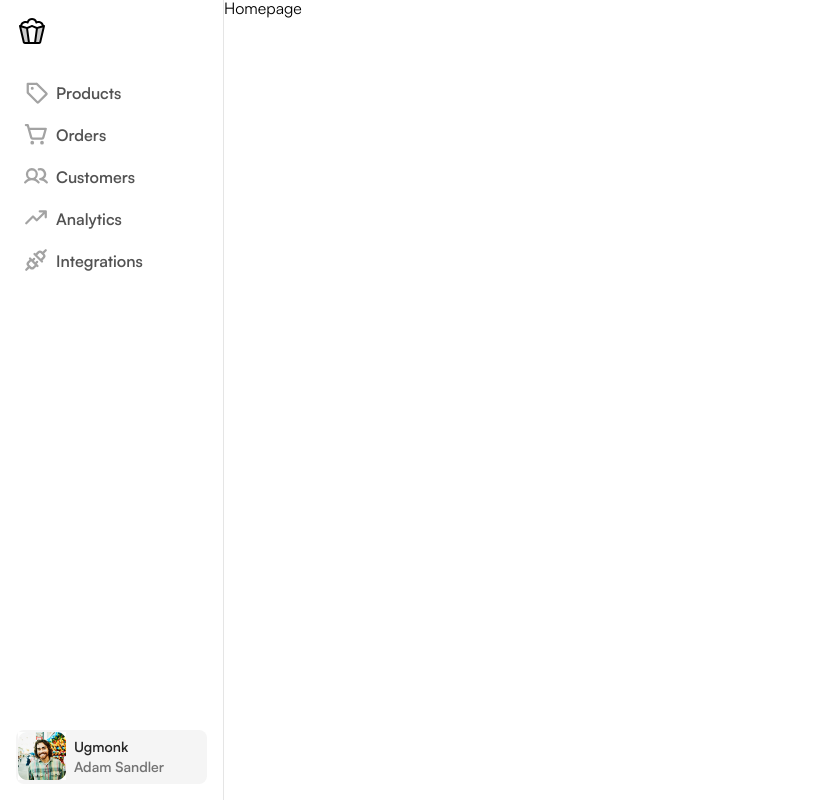
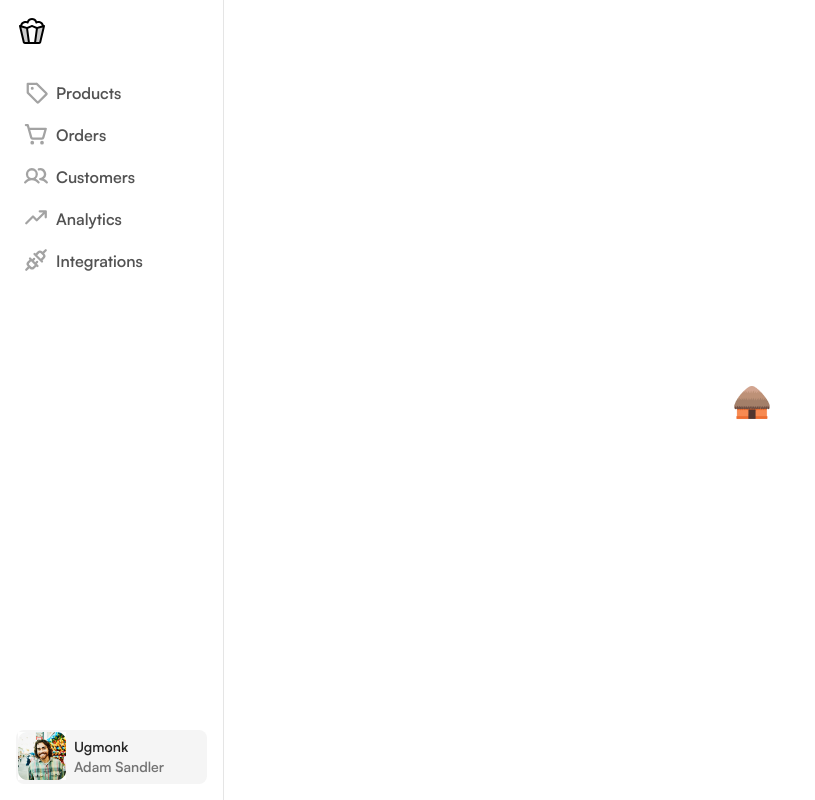
Before and after one commit to ahmdyassr/catalogue-frontend, a Next.js app: page / in a window 1280 px wide. Shown: the whole page, without its empty margins (0-815 px from the left). Built offline with nearby package versions, Linux system fonts and the light colour scheme.

Commit message:
Add dummy homepage

```diff
--- a/app/page.js
+++ b/app/page.js
@@ -1,9 +1,19 @@
-const Home = async () => {
+const Page = async () => {
 	return (
-		<>
-			<p>Homepage</p>
-		</>
+		<div style={{
+			display: 'flex',
+			alignItems: 'center',
+			justifyContent: 'center',
+			height: '100%',
+			padding: '16px'
+		}}>
+			<p style={{
+				color: 'var(--light-700)',
+				fontWeight: 'var(--semibold)',
+				fontSize: '32px'
+			}}>🛖</p>
+		</div>
 	)
 }
 
-export default Home
+export default Page
```
